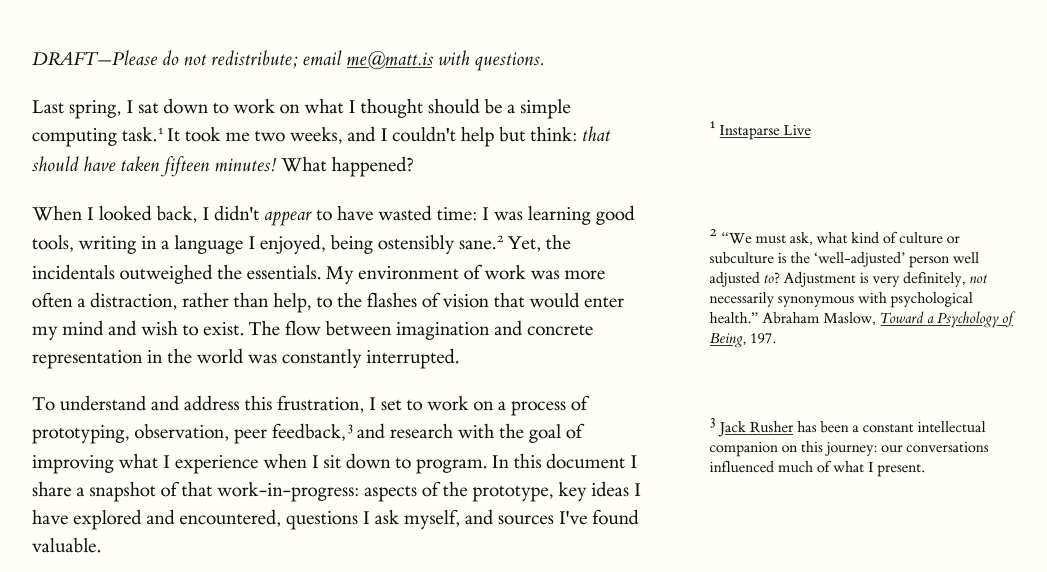
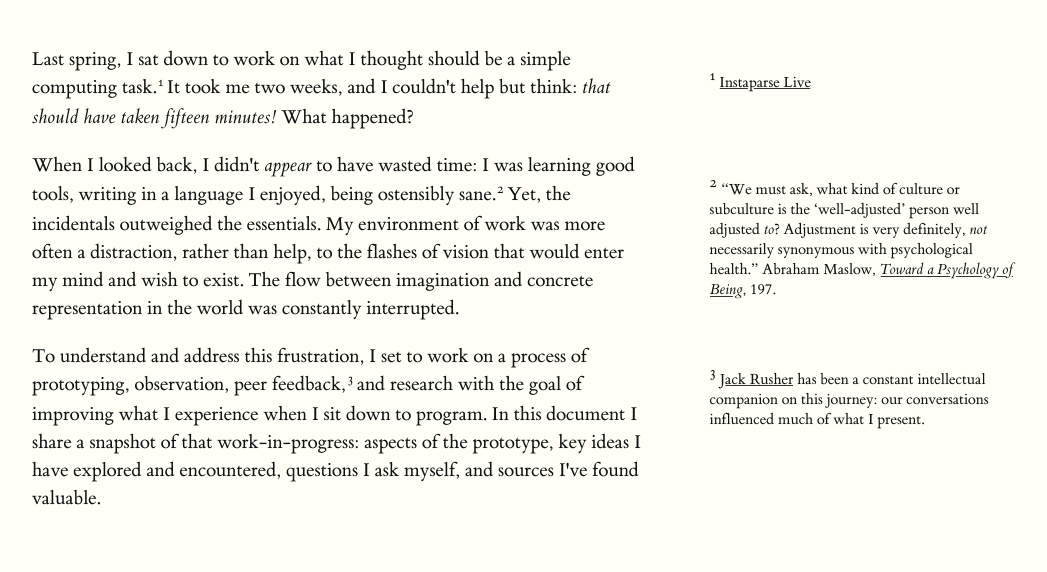
Before and after one commit to mhuebert/px16, a plain HTML site: page index.html in a window 1280 px wide. Shown: the part 228-800 px from the top of the page, without its empty margins (128-1175 px from the left). Drawn offline with Linux system fonts and the light colour scheme.

Commit message:
Remove draft notice

```diff
--- a/index.html
+++ b/index.html
@@ -13,8 +13,6 @@
     <p class="subtitle">Matt Huebert</p>
 
     <section>
-
-	    <p><em>DRAFT&mdash;Please do not redistribute; email <a href="me@matt.is">me@matt.is</a> with questions.</em></p>
 
 	<p>Last spring, I sat down to work on what I thought should be a simple computing task.<label for="sn-instaparse" class="margin-toggle sidenote-number"></label><input type="checkbox" id="sn-instaparse" class="margin-toggle"/><span class="sidenote"><a href="http://instaparse-live.matt.is">Instaparse Live</a></span>
 		It took me two weeks, and I couldn't help but think: <em>that should have taken fifteen minutes!</em> What happened? </p>
```
